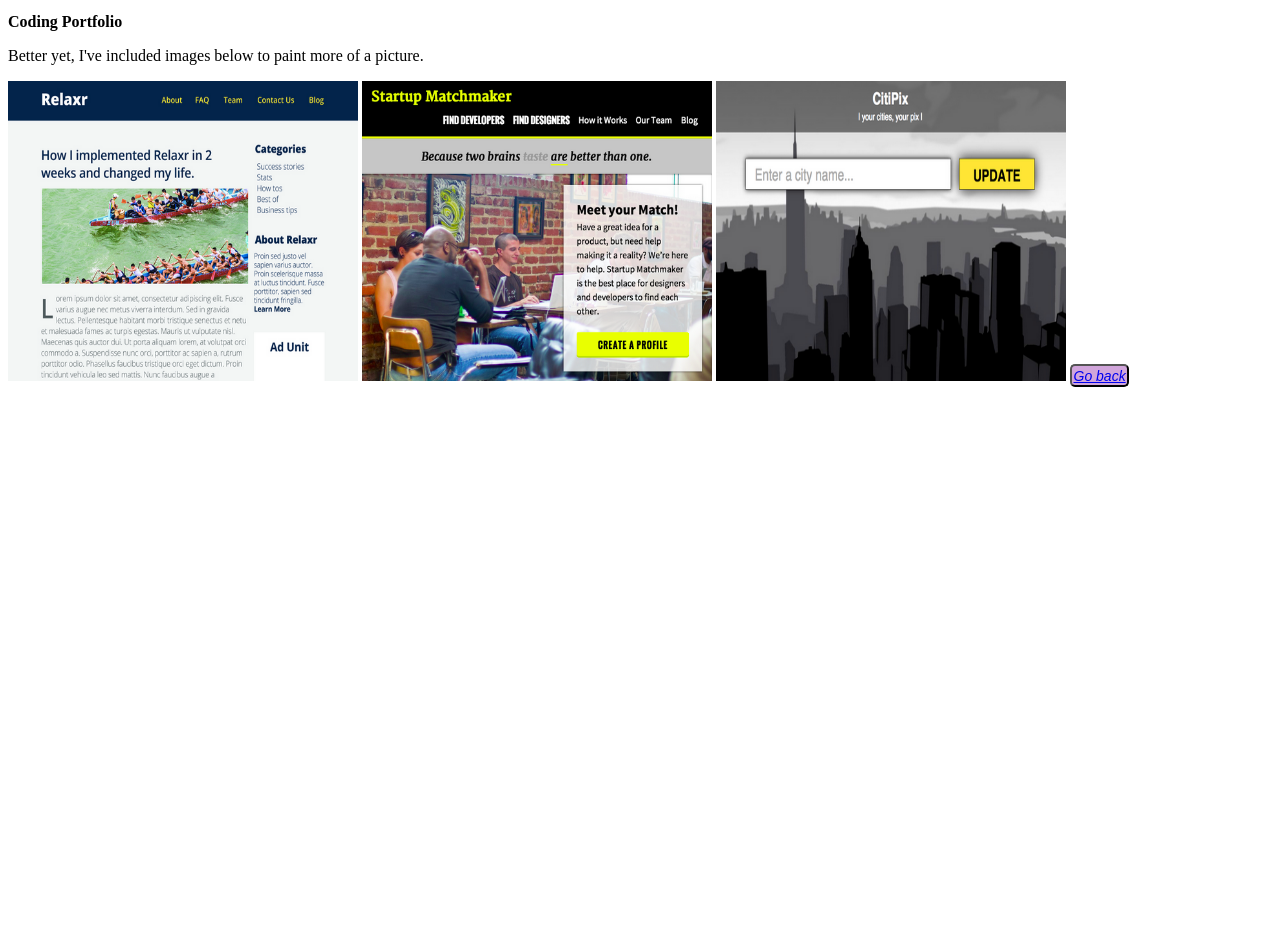
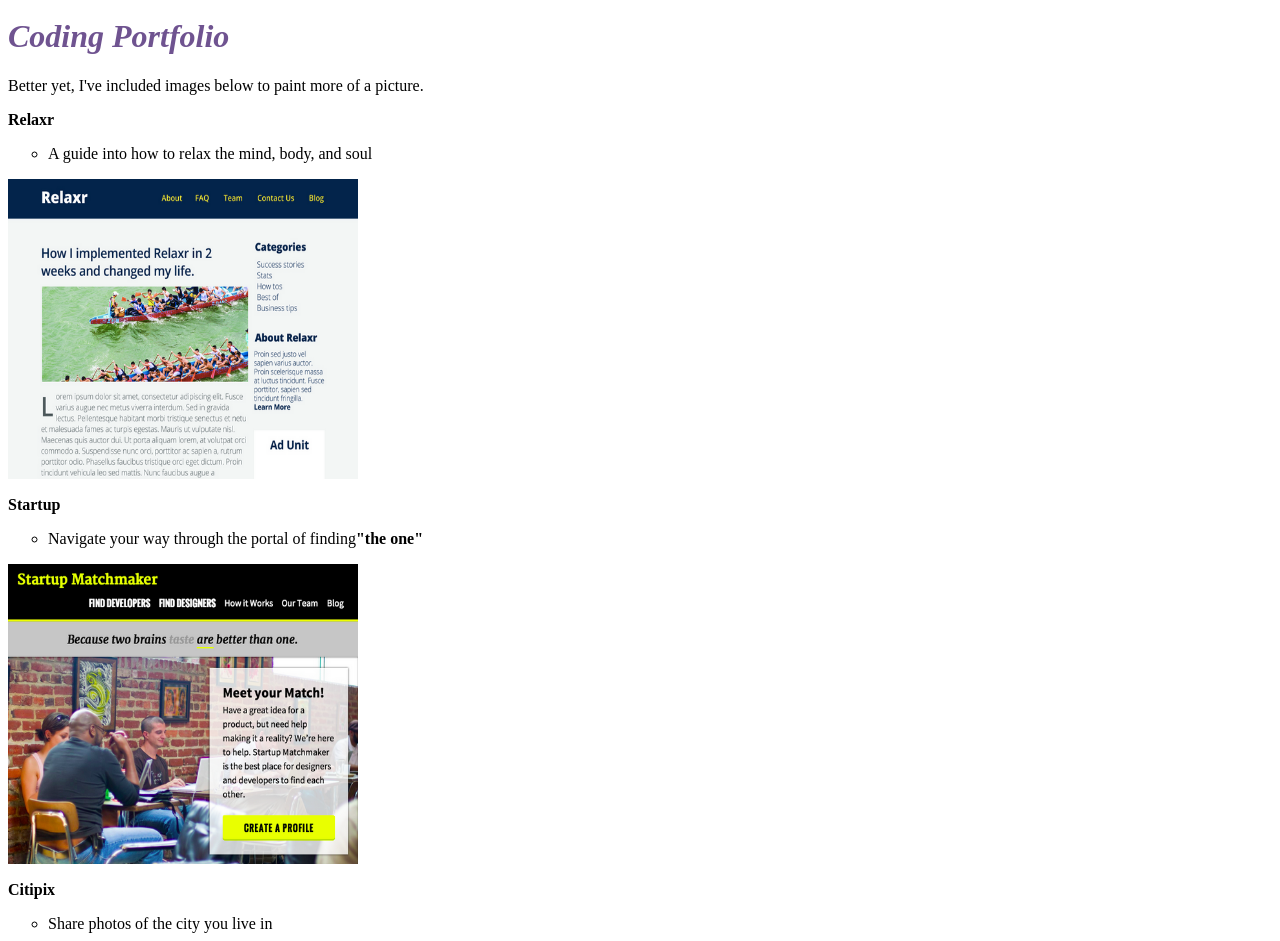
Before and after one commit to kbuscemi/homework-portfolio, a plain HTML site: page portfolio.html in a window 1280 px wide. Shown: the part 171-1112 px from the top of the page. Before the commit the page ends 800 px from the top, so only its background shows below. Drawn offline with Linux system fonts and the light colour scheme.

Commit message:
Added Portfolio

```diff
--- a/portfolio.html
+++ b/portfolio.html
@@ -15,11 +15,26 @@
 				<li type="i">CitiPix</li>
 			</ul>
 
-	<h2>Coding Portfolio</h2>
+	<h1>Coding Portfolio</h2>
 
 		<p>Better yet, I've included images below to paint more of a picture.</p>
-		<img alt="relaxr" src="relaxr_deliverable.png">
-		<img alt="startup" src="startup_matchmaker_deliverable.png">
+
+		<h2>Relaxr</h2>
+			<ul>
+				<li type="circle"> A guide into how to relax the mind, body, and soul
+			</ul>
+	<img alt="relaxr" src="relaxr_deliverable.png">
+
+		<h2>Startup</h2>
+			<ul>
+				<li type="circle">Navigate your way through the portal of finding<strong>"the one"</strong></li>
+			</ul>
+	<img alt="startup" src="startup_matchmaker_deliverable.png">
+
+		<h2>Citipix</h2>
+			<ul>
+				<li type="circle"> Share photos of the city you live in</li>
+			</ul>
 		<img alt="citipix" src="citipix_deliverable.png">
 
 
```
